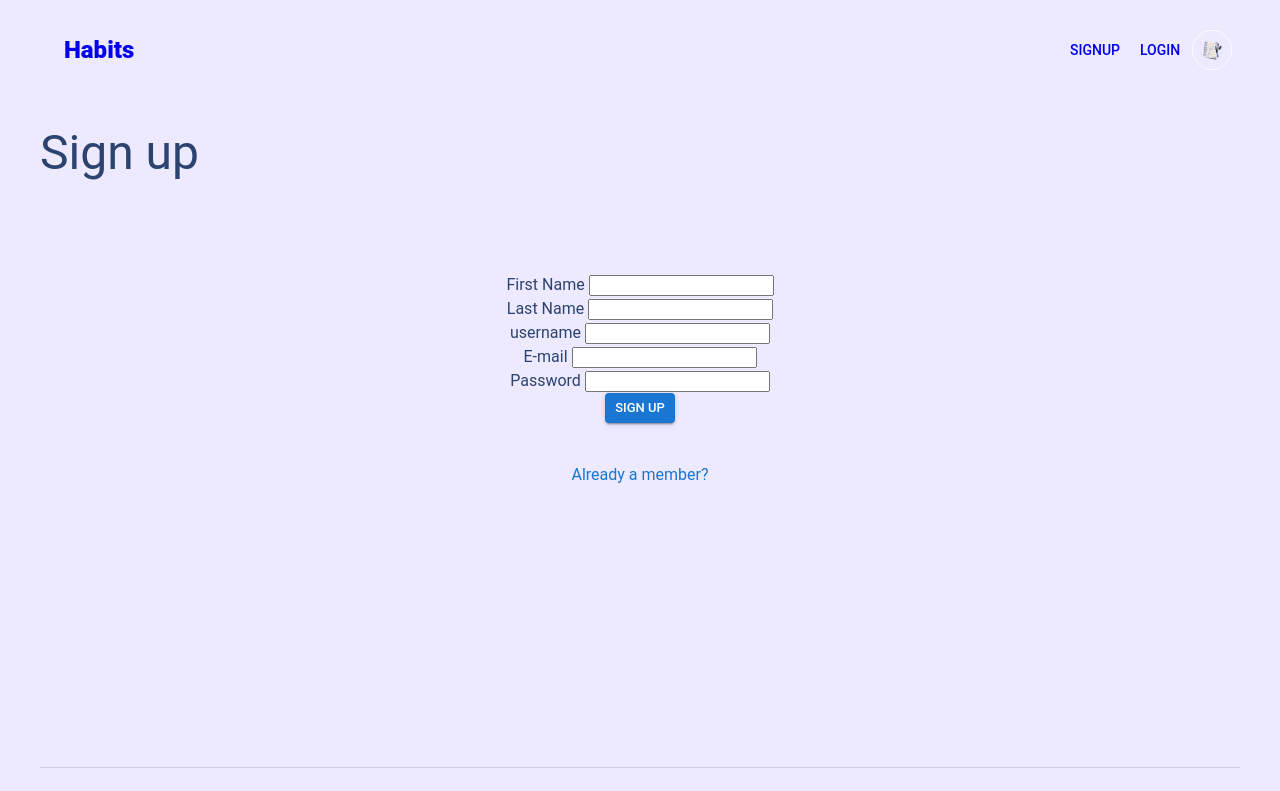
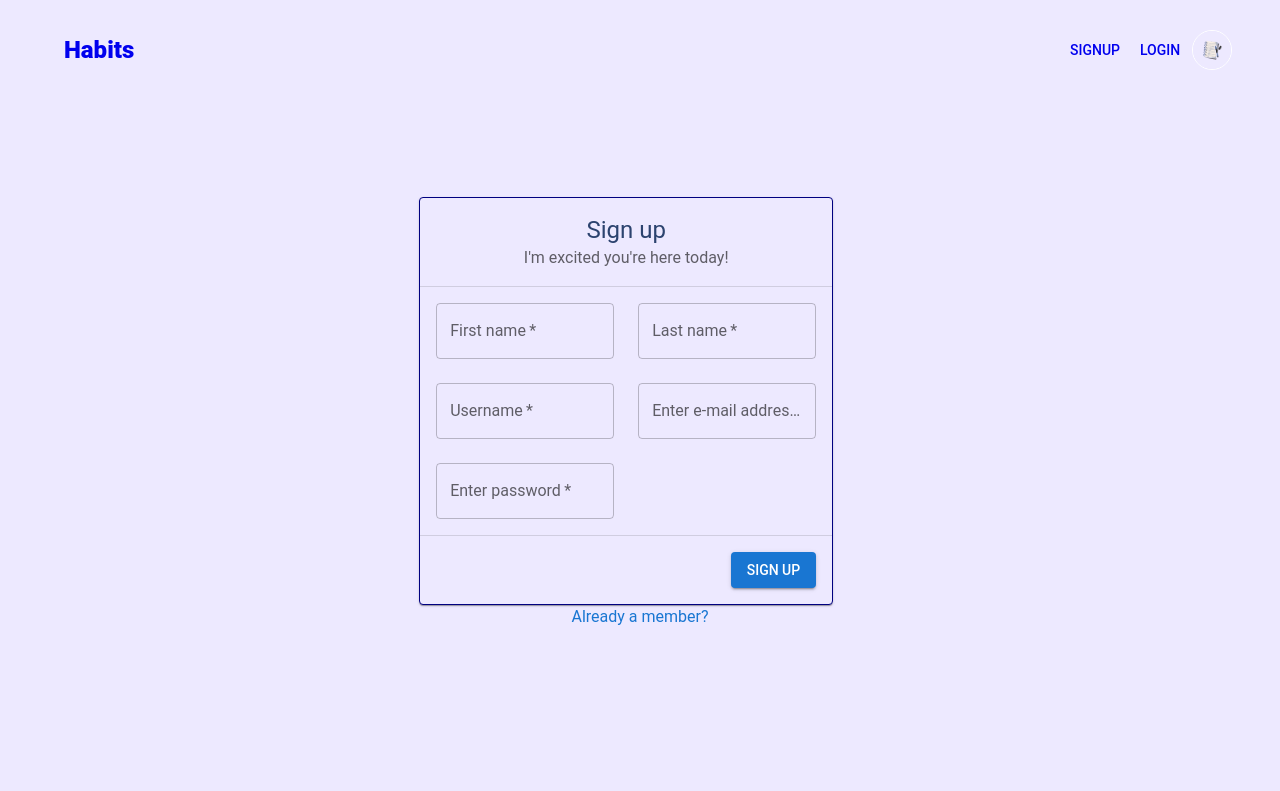
Before and after one commit to vmaineng/Habit-2023, a React (Create React App) app in the folder client/: page /signup in a window 1280 px wide. Shown: the top 791 px of the page. Built offline with nearby package versions, Linux system fonts and the light colour scheme.

Commit message:
added format to all forms

```diff
--- a/client/src/components/LoginForm.js
+++ b/client/src/components/LoginForm.js
@@ -1,7 +1,19 @@
 import { useState } from "react";
-import Box from "@mui/material/Box";
- import Button from "@mui/material/Button";
  import { useNavigate } from 'react-router-dom';
+
+
+ import {
+  Box,
+  Card,
+  CardContent,
+  CardHeader,
+  Button,
+  Grid,
+  Divider,
+  Typography,
+  TextField,
+  useTheme,
+} from "@mui/material";
 
 
 function LoginForm() {
@@ -40,23 +52,63 @@ function LoginForm() {
   return (
     <div>
       <form onSubmit={handleSubmit}>
-        <Box sx={{ mt: 6 }}>
-          <label> Username </label>
-          <input
-            type="text"
+      <Card
+          sx={{
+            mt: 5,
+            marginLeft: "10%",
+            color: "navy",
+            bgcolor: "#EDE9FF",
+            border: "1px solid navy",
+            width: "75%",
+          }}
+        >
+          <CardHeader
+            subheader="Welcome back! :)"
+            title="Login"
+          />
+          <Divider />
+          <CardContent>
+            <Grid container spacing={3}>
+              <Grid item md={6} xs={12}>
+                <TextField
+                  fullWidth
+                  // helperText="Please specify the habit title"
+                  label="Username"
+                  name="username"
                   onChange={(e) => setEmail(e.target.value)}
+                  required
                   value={email}
+                  variant="outlined"
                 />
-          <br />
-          <label>Password </label>
-          <input
-            type="text"
+              </Grid>
+              <Grid item md={6} xs={12}>
+                <TextField
+                  fullWidth
+                  // helperText="Please specify the description"
+                  label="Password"
+                  name="password"
                   onChange={(e) => setPassword(e.target.value)}
+                  required
                   value={password}
+                  variant="outlined"
                 />
-       <br />
-          <Button size="small" variant="contained" type="submit">Log in</Button>
+              </Grid>
+            </Grid>
+          </CardContent>
+          <Divider />
+          <Box
+            sx={{
+              display: "flex",
+              justifyContent: "flex-end",
+              p: 2,
+            }}
+          >
+            <Button color="primary" variant="contained" type="submit">
+             Log in
+            </Button>
           </Box>
+        </Card>
+
       </form>
       {error && error}
     </div>
--- a/client/src/components/SignupForm.js
+++ b/client/src/components/SignupForm.js
@@ -7,6 +7,12 @@ import {
   Container,
   Stack,
   Typography,
+  Card,
+  CardContent,
+  CardHeader,
+  Grid,
+  Divider,
+  TextField,
 } from "@mui/material";
 
 import { useNavigate } from "react-router-dom";
@@ -65,24 +71,100 @@ function SignupForm() {
         >
           <Container maxWidth="sm">
         <form onSubmit={handleSubmit}>
-    <Box sx={{ mt: 4, mb: 5}}>
-    <label> First Name </label>
-        <input type="text" onChange={(e) => setFirstName(e.target.value)} value={firstName} />
-        <br />
-        <label> Last Name </label>
-        <input type="text" onChange={(e) => setLastName(e.target.value)} value={lastName} />
-        <br />
-        <label> username </label>
-        <input type="text" onChange={(e) => setUsername(e.target.value)} value={username} />
-        <br />
-        <label>E-mail </label>
-        <input type="text" onChange={(e) => setEmail(e.target.value)} value={email} />
-       <br />
-        <label>Password </label>
-        <input type="text" onChange={(e) => setPassword(e.target.value)} value={password} />
-        <br />
-       <Button size="small" variant="contained" type="submit">Sign up</Button>
-    </Box>
+        <Card
+          sx={{
+            mt: 5,
+            marginLeft: "10%",
+            color: "navy",
+            bgcolor: "#EDE9FF",
+            border: "1px solid navy",
+            display: "relative",
+            width: "75%",
+          }}
+        >
+          <CardHeader
+            subheader="I'm excited you're here today!"
+            title="Sign up"
+          />
+          <Divider />
+          <CardContent>
+            <Grid container spacing={3}>
+              <Grid item md={6} xs={12}>
+                <TextField
+                  fullWidth
+                  // helperText="Please specify the habit title"
+                  label="First name"
+                  name="firstName"
+                  onChange={(e) => setFirstName(e.target.value)}
+                  required
+                  value={firstName}
+                  variant="outlined"
+                />
+              </Grid>
+              <Grid item md={6} xs={12}>
+                <TextField
+                  fullWidth
+                  // helperText="Please specify the description"
+                  label="Last name"
+                  name="lastName"
+                  onChange={(e) => setLastName(e.target.value)}
+                  required
+                  value={lastName}
+                  variant="outlined"
+                />
+              </Grid>
+              <Grid item md={6} xs={12}>
+                <TextField
+                  fullWidth
+                  // helperText="Please specify the description"
+                  label="Username"
+                  name="username"
+                  onChange={(e) => setUsername(e.target.value)}
+                  required
+                  value={username}
+                  variant="outlined"
+                />
+              </Grid>
+              <Grid item md={6} xs={12}>
+                <TextField
+                  fullWidth
+                  // helperText="Please specify the description"
+                  label="Enter e-mail address"
+                  name="email"
+                  onChange={(e) => setEmail(e.target.value)}
+                  required
+                  value={email}
+                  variant="outlined"
+                />
+              </Grid>
+              <Grid item md={6} xs={12}>
+                <TextField
+                  fullWidth
+                  // helperText="Please specify the description"
+                  label="Enter password"
+                  name="password"
+                  onChange={(e) => setPassword(e.target.value)}
+                  required
+                  value={password}
+                  variant="outlined"
+                />
+              </Grid>
+            </Grid>
+          </CardContent>
+          <Divider />
+          <Box
+            sx={{
+              display: "flex",
+              justifyContent: "flex-end",
+              p: 2,
+            }}
+          >
+            <Button color="primary" variant="contained" type="submit">
+              Sign up
+            </Button>
+          </Box>
+        </Card>
+
     </form>
     </Container>
     {error && error}
--- a/client/src/pages/Login.js
+++ b/client/src/pages/Login.js
@@ -11,9 +11,6 @@ function Login() {
     <div>
       <Navbar />
 
-      <Typography variant="h3" gutterBottom marked="center" align="center">
-        Log In
-      </Typography>
       <LoginForm />
       <Typography variant="body2" align="center">
         {"Not a member yet? "}
--- a/client/src/pages/Signup.js
+++ b/client/src/pages/Signup.js
@@ -14,24 +14,7 @@ function Signup() {
       <Navbar />
       <Box sx={{ p: { xs: 5, sm: 5, md: 5, xl: 10 } }}>
       <Grid container spacing={3}>
-        <Grid item xs={12}>
-          <Stack
-            direction="row"
-            justifyContent="space-between"
-            alignItems="baseline"
-            sx={{ mb: { xs: -0.5, sm: 0.5 } }}
-          >
-            <Typography
-              variant="h3"
-              // gutterBottom
-              // marked="center"
-              // align="center"
-            >
-              Sign up
-            </Typography>
-          </Stack>
 
-      </Grid>
 
       <Grid item xs={12}>
         <SignupForm />
```
Also changed, not shown: client/src/components/HabitForm.js (+1 -19 lines). Lines whose indentation alone changed are shown as unchanged.
